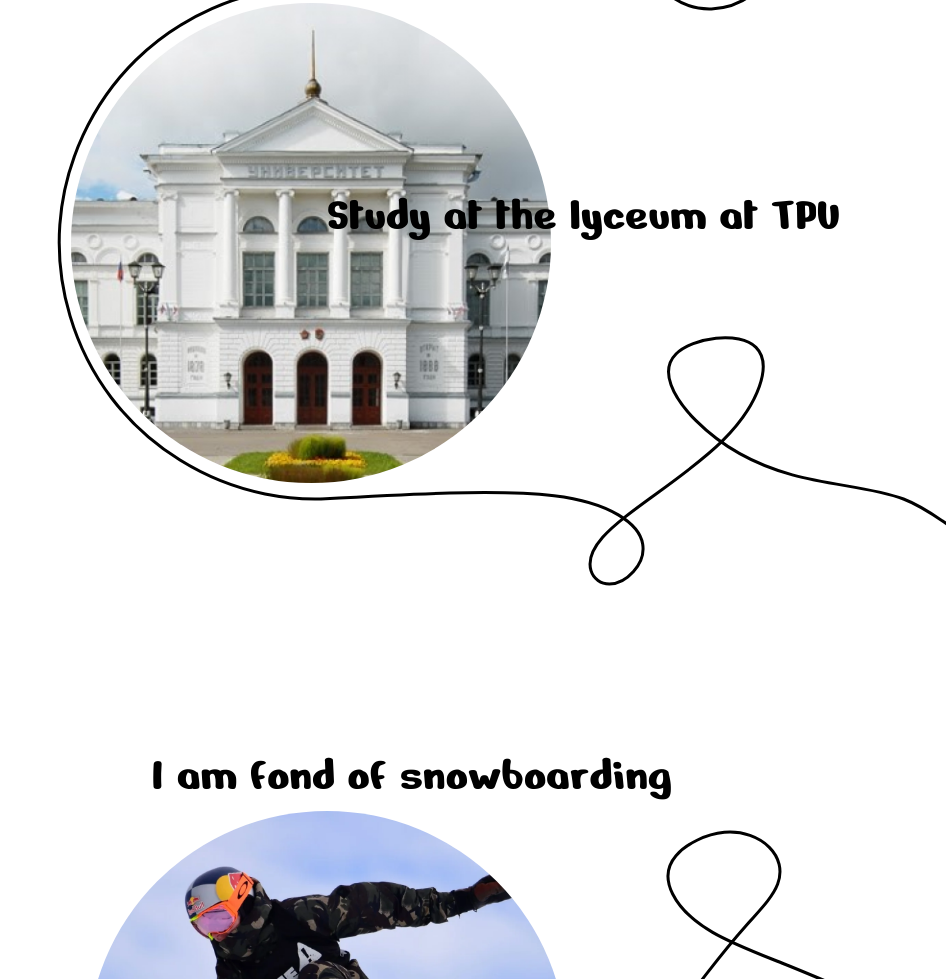
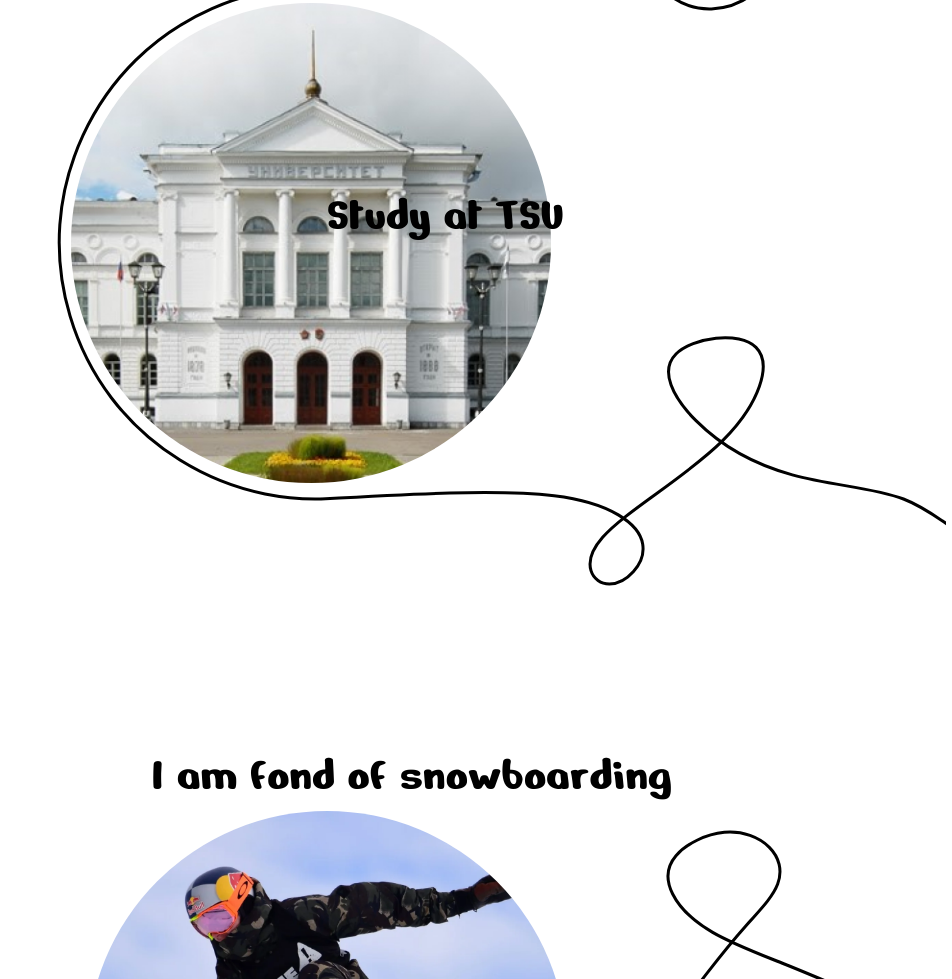
Before and after one commit to IvanArsenev/IvanArsenev.github.io, a plain HTML site: page index.html in a window 1280 px wide. Shown: the part 1622-2601 px from the top of the page, without its empty margins (328-1280 px from the left). Drawn offline with nearby package versions, Linux system fonts and the light colour scheme; files that its build step writes are made by us from their sources.

Commit message:
Update index.html

```diff
--- a/index.html
+++ b/index.html
@@ -65,7 +65,7 @@
 		</div>
 		<div class="row close" id="abib">
 			<div class="col"><img src="img/tsu.jpg" class="imr"></div>
-			<div class="col txtl">Study at the lyceum at TPU</div>
+			<div class="col txtl">Study at TSU</div>
 		</div>
 		<div class="row close" id="abic">
 			<div class="col txtt">I am fond of snowboarding</div>
```
